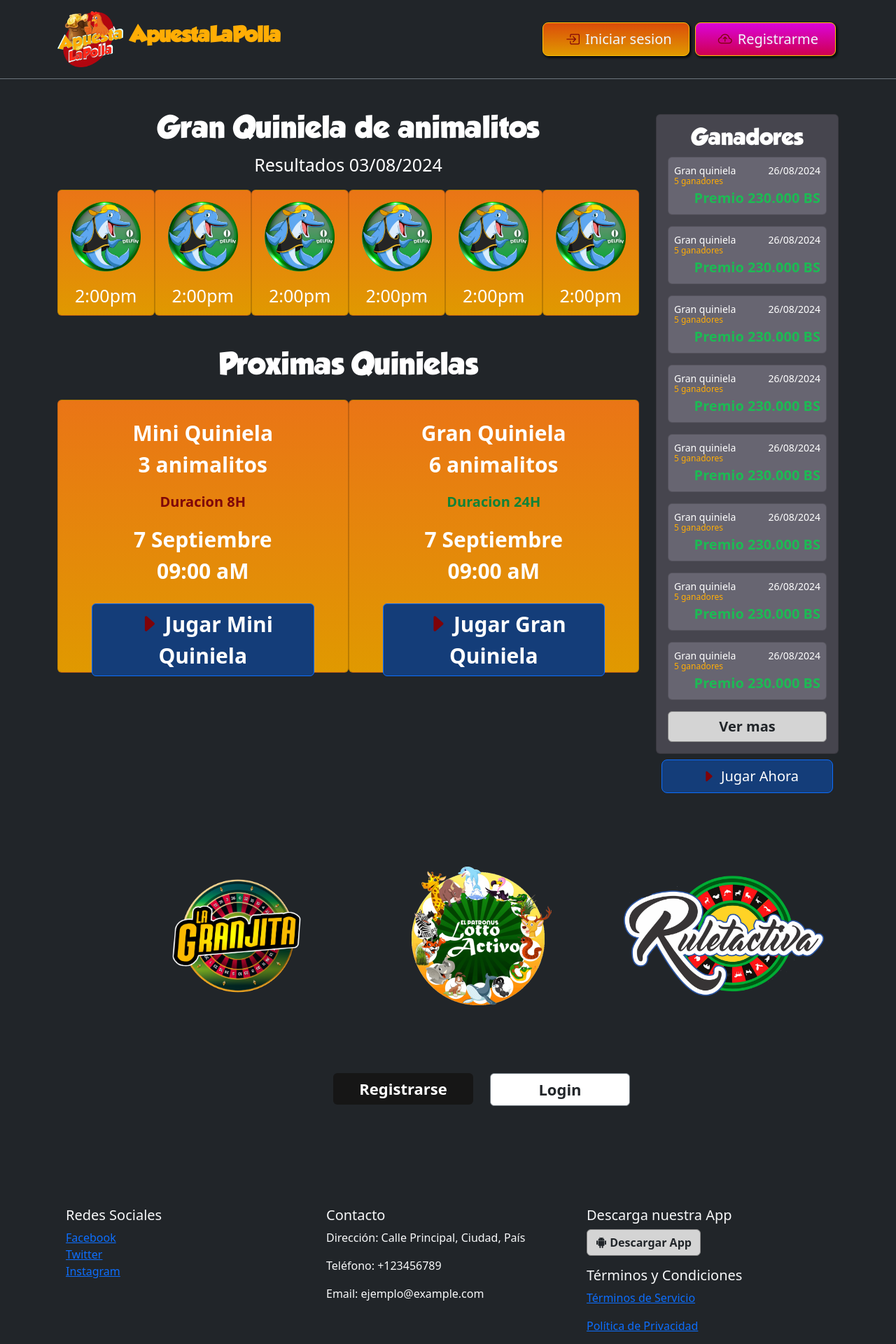
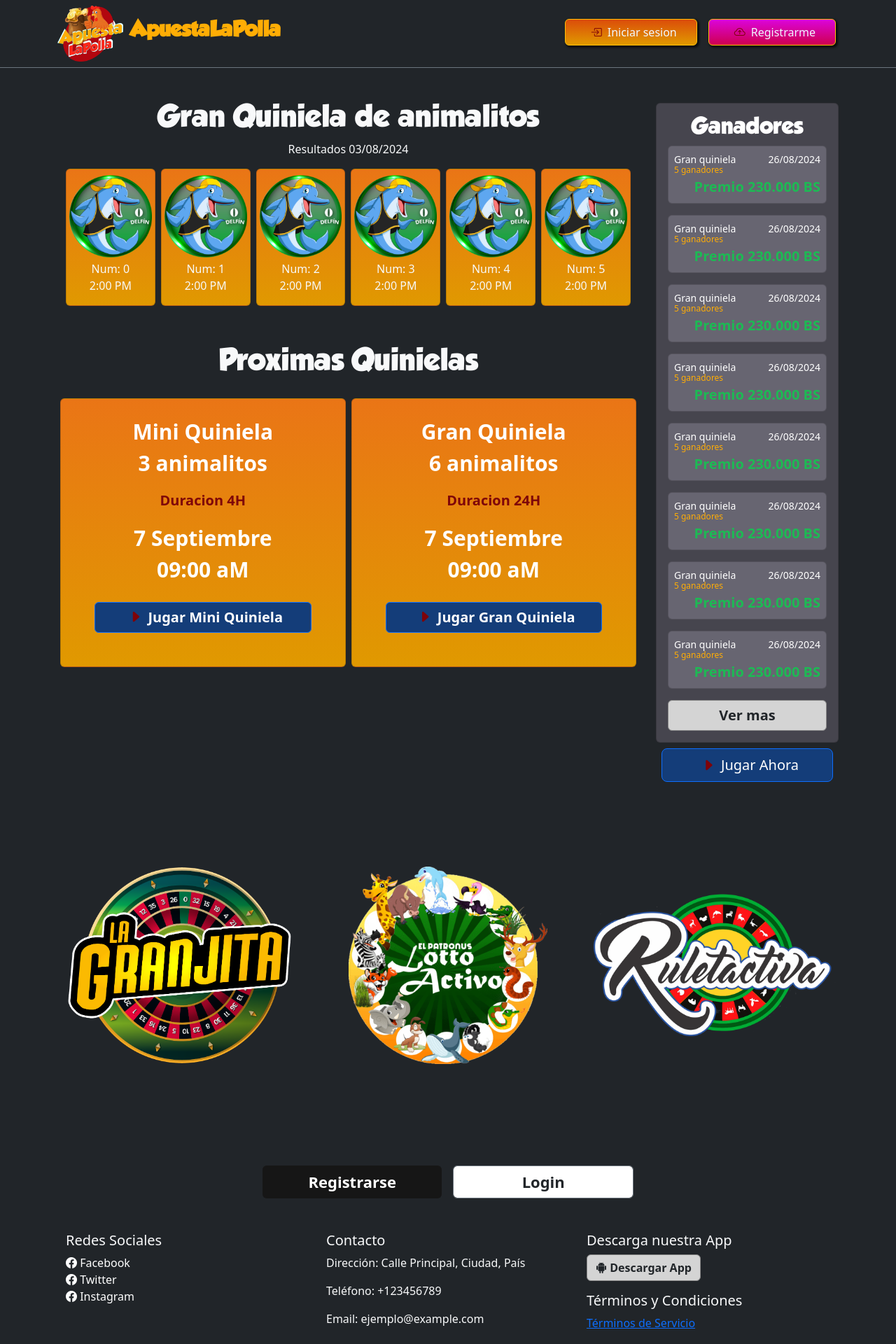
Before and after one commit to micropedro/frontend-lapolla, a React (Vite) app: page / in a window 1280 px wide. Shown: the top 1920 px of the page at 70% size. Built offline with nearby package versions, Linux system fonts and the light colour scheme.

Commit message:
correcciones de responsive

```diff
--- a/src/components/Card.jsx
+++ /dev/null
@@ -1,23 +0,0 @@
-import animal from '@/images/animals/0-1.png'
-import { number } from 'joi'
-import PropTypes from 'prop-types'
-
-const Card = ({ width, height, content }) => {
-    const Content = content
-    return (
-        <div
-            className='card bg-warning bg-card'
-            style={{ width: width ?? '160px', height: height ?? '200px' }}
-        >
-            <Content animal={animal} />
-        </div>
-    )
-}
-
-Card.propTypes = {
-    content: PropTypes.elementType.isRequired,
-    width: number,
-    height: number
-}
-
-export default Card
--- /dev/null
+++ b/src/components/Cards.jsx
@@ -0,0 +1,27 @@
+import animalImage from '@/images/animals/0-1.png'
+import PropTypes from 'prop-types'
+
+const hours = [0, 1, 2, 3, 4, 5]
+
+const Cards = () => hours.map((animal, index) => {
+    return (
+        <div key={index} className='col-6 col-sm-4 col-md-3 col-lg-2 mb-2'>
+            <div className='card bg-card text-light'>
+                <div className='pt-2 px-1 text-center'>
+                    <img width={"100%"} src={animalImage} />
+                    <div className='mt-1'>
+                        Num: {animal}
+                    </div>
+                    <p>2:00 PM</p>
+                </div>
+            </div>
+        </div>
+    )
+})
+
+
+Cards.propTypes = {
+    content: PropTypes.elementType.isRequired,
+}
+
+export default Cards
--- a/src/components/menu/index.jsx
+++ b/src/components/menu/index.jsx
@@ -6,22 +6,22 @@ const Menu = () => {
     return (<div className="bg-dark p-2 border-bottom border-secondary" >
         <div className="container">
             <div className="row">
-                <div className="col-12 flex-between py-2">
-                    <div style={{ pointerEvents: 'none' }} className="">
+                <div className="col-12 flex-between">
+                    <div className="">
                         <Link to='/' ><img height='80px' src={image.logoPng} alt="Apuestalapolla" /></Link>
-                        <span className={styles.titleLogo}>ApuestaLaPolla</span>
+                        <span className={`${styles.titleLogo} d-none d-ms-none d-md-none d-lg-inline-block`}>ApuestaLaPolla</span>
                     </div>
-                    <div>
-                        <Link to='/login'  >
-                            <button className="btn btn-warning mx-1 btn-lg px-4 box-shadow-btn-landing btn-land-1">
+                    <div className="d--block d-sm-flex">
+                        <Link to='/login' className="mx-2">
+                            <button className="btn btn-warning mx-1  px-4 box-shadow-btn-landing btn-land-1 form-control mb-1">
                                 <i className="bi bi-box-arrow-in-right mx-2" />
-                                        Iniciar sesion
+                                Iniciar sesion
                             </button>
                         </Link>
-                        <Link to='/register' >
-                            <button className="btn btn-warning mx-1 btn-lg px-4 box-shadow-btn-landing btn-land-2">
+                        <Link to='/register' className="mx-2" >
+                            <button className="btn btn-warning mx-1  px-4 box-shadow-btn-landing btn-land-2 form-control mb-1">
                                 <i className="bi bi-cloud-arrow-up mx-2" />
-                                        Registrarme
+                                Registrarme
                             </button>
                         </Link>
                     </div>
--- a/src/css/index.css
+++ b/src/css/index.css
@@ -57,7 +57,7 @@
     background-color: rgba(236, 241, 241, 0.212);
 }
 
-.container-auth{
+.container-auth {
     min-height: calc(100vh - 96px) !important;
 }
 
@@ -466,3 +466,12 @@
 .btn-land-2 {
     background: linear-gradient(rgb(219, 4, 219), rgb(206, 0, 79));
 }
+
+.linkRedes a {
+    text-decoration: none;
+    color: white;
+}
+
+.linkRedes i {
+    color: white;
+}
--- a/src/pages/home/footer/index.jsx
+++ b/src/pages/home/footer/index.jsx
@@ -7,10 +7,10 @@ const Footer = () => {
                 <div className="row">
                     <div className="col-md-4">
                         <h5>Redes Sociales</h5>
-                        <ul className="list-unstyled">
-                            <li><a href="#">Facebook</a></li>
-                            <li><a href="#">Twitter</a></li>
-                            <li><a href="#">Instagram</a></li>
+                        <ul className="list-unstyled linkRedes">
+                            <li><a href="#"> <i className='bi bi-facebook' /> Facebook</a></li>
+                            <li><a href="#"> <i className='bi bi-facebook' /> Twitter</a></li>
+                            <li><a href="#"> <i className='bi bi-facebook' /> Instagram</a></li>
                         </ul>
                     </div>
                     <div className="col-md-4">
--- a/src/pages/home/home.jsx
+++ b/src/pages/home/home.jsx
@@ -1,5 +1,5 @@
-import Menu from '@/components/menu'
-import Results from './results/'
+import Menu from '../../components/menu'
+import Results from './results/results'
 import Winners from './winners'
 import NextQuiniela from './nextQuiniela'
 import ItemsRoulettes from './itemsRoulettes'
@@ -7,25 +7,26 @@ import Footer from './footer'
 
 const Home = () => {
     return (
-        <>
+        <div className='bg-dark'>
             <Menu />
-            <div className='bg-dark'>
-                <div className="container bg-dark">
+            <div className="container">
                 <div className="row">
-                        <div className="col-9">
+                    <div className="col-md-12 col-lg-9">
                         <Results />
                         <NextQuiniela />
                     </div>
-                        <div className="col-3">
+                    <div className="col-md-12 col-lg-3">
                         <Winners />
                     </div>
                 </div>
+            </div>
             <ItemsRoulettes />
+            <div className="container">
+                <div className="row">
                     <Footer />
                 </div>
             </div>
-
-        </>
+        </div>
     )
 }
 
--- a/src/pages/home/itemsRoulettes/index.jsx
+++ b/src/pages/home/itemsRoulettes/index.jsx
@@ -3,35 +3,30 @@ import lotto from '@/images/lotto.png'
 import roulette from '@/images/roulette.png'
 import style from './itemsRoulettes.module.css'
 
-const  styles = {
-    width: '100%',
-    maxWidth: '200px'
-}
-
 const ItemsRoulettes = () => {
     return (
-        <div className="container m-5 p-5">
-            <div className="row justify-content-evenly">
-                <div className="col-md-4 d-flex justify-content-center align-items-center">
-                    <img style={styles} src={farm} alt="Imagen 1" />
+        <div className='container mt-5'>
+            <div className="row">
+                <div className=" mt-3 col-12 col-md-4 flex-center p-3">
+                    <img width={"100%"} src={farm} alt="Imagen 1" />
                 </div>
-                <div className="col-md-4 d-flex justify-content-center align-items-center">
-                    <img style={styles} src={lotto} alt="Imagen 2" />
+                <div className=" mt-3 col-12 col-md-4 d-flex flex-center p-5">
+                    <img width={"100%"} src={lotto} alt="Imagen 2" />
                 </div>
-                <div className="col-md-4 d-flex justify-content-center align-items-center">
-                    <img  style={{ width: "100%", maxWidth:'300px' }} src={roulette} alt="Imagen 3" />
+                <div className=" mt-3 col-12 col-md-4 d-flex flex-center ">
+                    <img width={"100%"} src={roulette} alt="Imagen 3" />
                 </div>
             </div>
-            <div className="row mt-5 pt-5">
-                <div className="col-md-6 text-end">
-                    <button style={{ width: '200px' }} className={`${style.btnRegister} btn btn-primary`}>Registrarse</button>
-                </div>
-                <div className="col-md-6">
-                    <button style={{ width: '200px' }} className={`${style.btnLogin} btn btn-secondary`}>Login</button>
+            <div className="row mt-5 pt-5 text-center d-flex justify-content-center">
+                <div className='col-md-12 col-lg-6 '>
+                    <div className='d-flex'>
+                        <button className={`${style.btnRegister} btn btn-primary form-control mx-2`}>Registrarse</button>
+                        <button className={`${style.btnLogin} btn btn-secondary form-control mx-2`}>Login</button>
+                    </div>
                 </div>
             </div>
         </div>
-    );
+    )
 }
 
 export default ItemsRoulettes;
--- a/src/pages/home/nextQuiniela/index.jsx
+++ b/src/pages/home/nextQuiniela/index.jsx
@@ -1,47 +1,55 @@
-import Card from '@/components/Card'
+/* import Card from '@/components/Card' */
 import styles from './next.module.css'
 
+const quiniela =
+    [
+        {
+            nombre: "Mini Quiniela",
+            asiertos: "3 animalitos",
+            duracion: "4",
+            hora: "09:00 aM",
+            fecha: "7 Septiembre",
+            btnText: "Jugar Mini Quiniela"
+        },
+        {
+            nombre: "Gran Quiniela",
+            asiertos: "6 animalitos",
+            hora: "09:00 aM",
+            duracion: "24",
+            fecha: "7 Septiembre",
+            btnText: "Jugar Gran Quiniela"
+        },
+
+    ]
+
+
 const NextQuiniela = () => {
-    return (<>
-        <div className={styles.container}>
+    return (<div className='container-fluid'>
+        <div className="row text-light text-center">
+            <div className="col-12">
                 <h2 className='pt-5 pb-3'>Proximas Quinielas</h2>
-            <div className='flex-between'>
-                <Card content={contentminiQuiniela} width={450} height={390} />
-                <Card content={contentgranQuiniela} width={450} height={390} />
             </div>
         </div>
-    </>)
-}
-
-const contentminiQuiniela = () => (<>
-    <div className={`${styles.cardQuiniela} text-white p-4`}>
-        <p>Mini Quiniela</p>
-        <p>3 animalitos</p>
-        <div className={`${styles.hoursMini} p-3`}>Duracion 8H</div>
-        <p>7 Septiembre</p>
-        <p>09:00 aM</p>
+        <div className="row">
+            {quiniela.map((item, index) => {
+                return (<div key={index} className="col-12 col-md-6 p-1 text-center">
+                    <div className={`card bg-card text-white p-4 ${styles.cardQuiniela}`}>
+                        <p>{item.nombre}</p>
+                        <p>{item.asiertos}</p>
+                        <div className={`${styles.hoursMini} p-3`}>Duracion {item.duracion}H</div>
+                        <p>{item.fecha}</p>
+                        <p>{item.hora}</p>
                         <div className='d-grid p-4'>
                             <button type="button" className={`${styles.btnQuiniela} btn btn-primary`}>
-                <i className="bi bi-caret-right-fill mx-2" />Jugar Mini Quiniela
+                                <i className="bi bi-caret-right-fill mx-2" />{item.btnText}
                             </button>
                         </div>
                     </div>
-</>)
-
-const contentgranQuiniela = () => (<>
-    <div className={`${styles.cardQuiniela} text-white p-4`}>
-        <p>Gran Quiniela</p>
-        <p>6 animalitos</p>
-        <div className={`${styles.hoursGran} p-3`}>Duracion 24H</div>
-        <p>7 Septiembre</p>
-        <p>09:00 aM</p>
-        <div className='d-grid p-4'>
-            <button type="button" className={`${styles.btnQuiniela} btn btn-primary`}>
-                <i className="bi bi-caret-right-fill mx-2" />Jugar Gran Quiniela
-            </button>
                 </div>
+                )
+            })}
         </div>
-
-</>)
+    </div >)
+}
 
 export default NextQuiniela
--- a/src/pages/home/nextQuiniela/next.module.css
+++ b/src/pages/home/nextQuiniela/next.module.css
@@ -1,36 +1,36 @@
-.container{
+.container {
     text-align: center;
     color: white;
 }
 
-h2{
+h2 {
     font-size: 40px;
     font-family: 'grobold';
 }
 
-.cardQuiniela p{
+.cardQuiniela p {
     font-size: 30px;
     font-weight: 700;
     margin-bottom: 0;
 }
 
-.btnQuiniela{
-    font-size: 30px;
+.btnQuiniela {
+    font-size: 20px;
     font-weight: 700;
     background-color: #143d79;
 }
 
-i{
+i {
     color: rgb(126, 3, 9);
 }
 
-.hoursMini{
+.hoursMini {
     font-size: 20px;
     font-weight: 700;
     color: rgb(126, 3, 9);
 }
 
-.hoursGran{
+.hoursGran {
     font-size: 20px;
     font-weight: 700;
     color: rgb(15, 131, 56);
--- a/src/pages/home/results/index.jsx
+++ /dev/null
@@ -1,28 +0,0 @@
-import Card from '@/components/Card';
-import styles from './result.module.css'
-
-const Results = () => {
-    const hours = [0, 1, 2, 3, 4, 5];
-    return (<>
-        <div className={styles.container}>
-            <div className='pt-5'>
-                <h2>Gran Quiniela de animalitos</h2>
-                <p>Resultados 03/08/2024</p>
-            </div>
-            <div className="flex-between">
-                {hours.map(hour => (
-                    <Card key={hour} content={contentCard} width={150} height={180} />
-                ))}
-            </div>
-        </div>
-    </>)
-}
-
-const contentCard = ({animal}) => (<>
-    <div className='p-3'>
-        <img width={100} src={animal} />
-        <p className={`${styles.card} mt-3`}>2:00pm</p>
-    </div>
-</>)
-
-export default Results
--- /dev/null
+++ b/src/pages/home/results/results.jsx
@@ -0,0 +1,19 @@
+import Cards from '../../../components/Cards';
+
+const Results = () => {
+    return (<div className='container-fluid'>
+        <div className="row text-light text-center">
+            <div className='col-12'>
+                <div className='pt-5'>
+                    <h2>Gran Quiniela de animalitos</h2>
+                    <p>Resultados 03/08/2024</p>
+                </div>
+            </div>
+        </div>
+        <div className="row gx-2">
+            <Cards />
+        </div>
+    </div>)
+}
+
+export default Results
```
Lines whose indentation alone changed are shown as unchanged.
